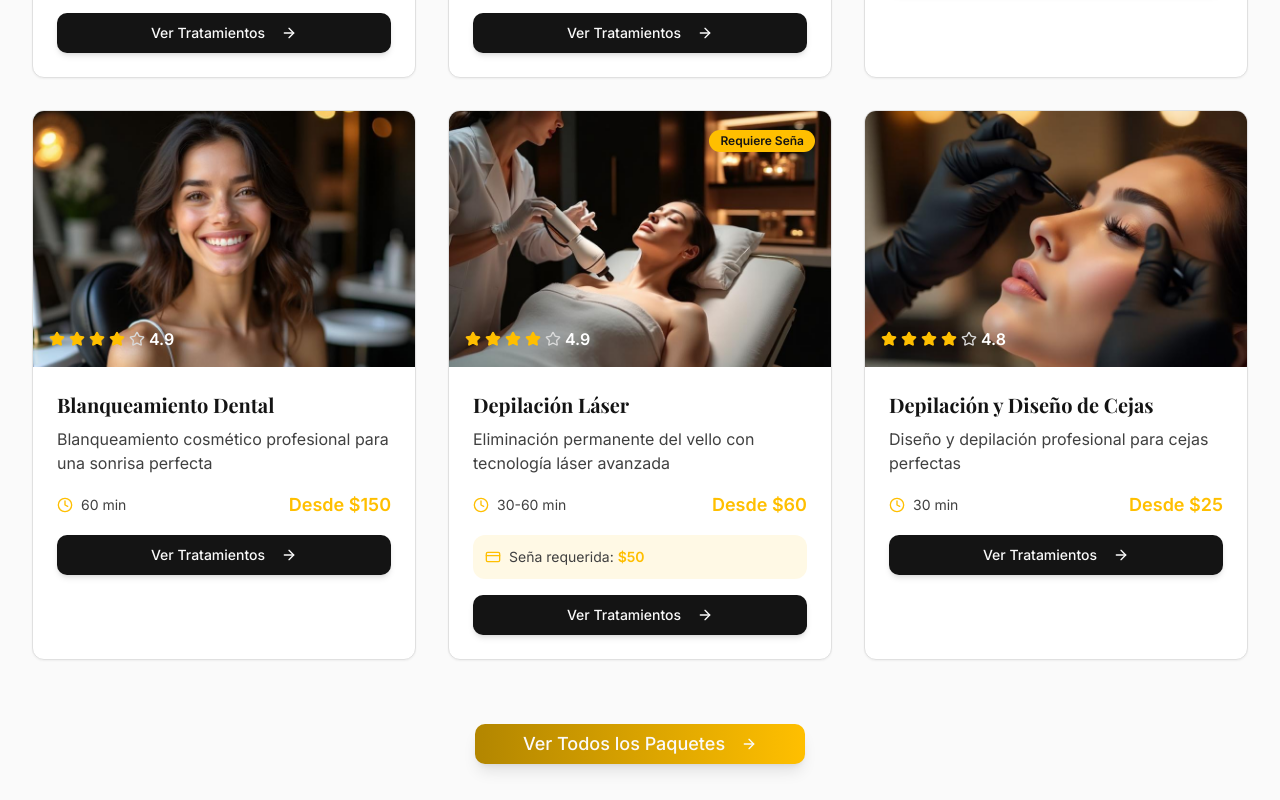
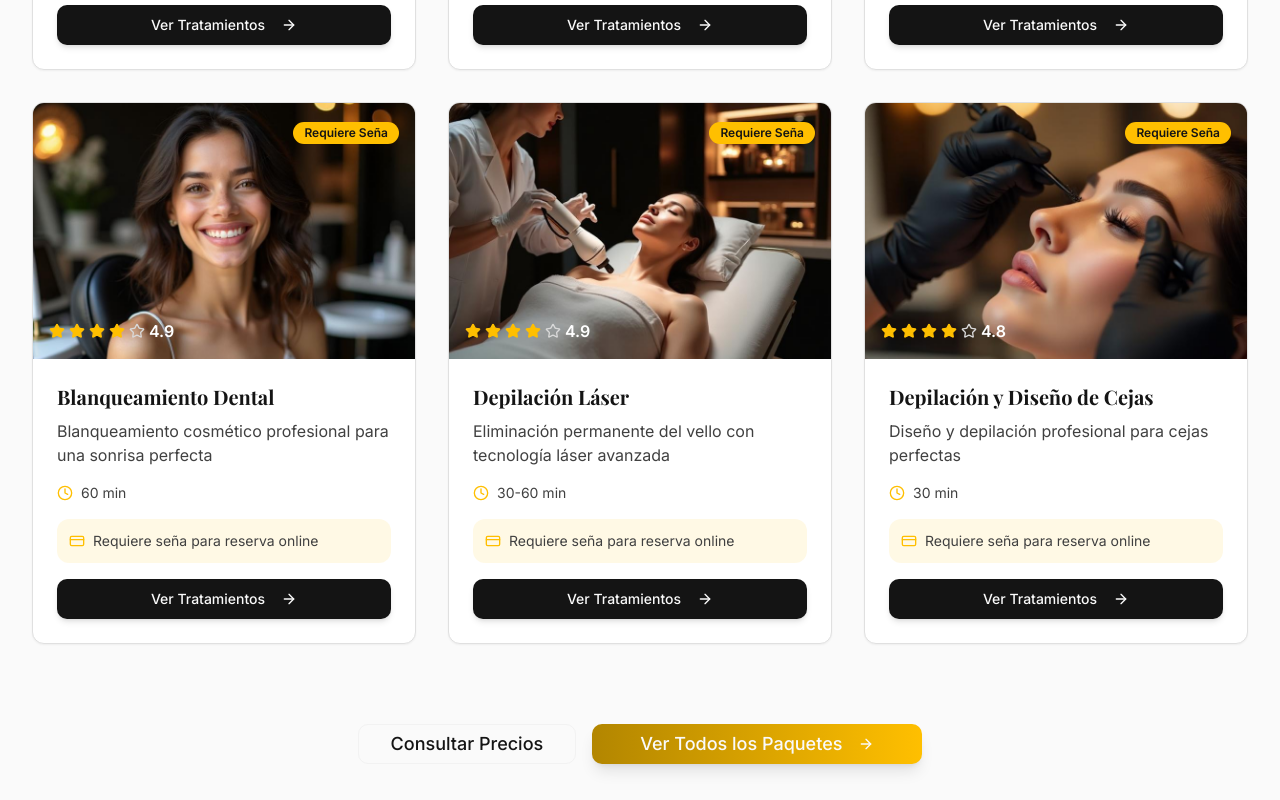
Before and after one commit to bertola40-star/astral-beauty-bookings, a React (Vite) app: page / in a window 1280 px wide. Shown: the part 1660-2460 px from the top of the page. Built offline with nearby package versions, Linux system fonts and the light colour scheme.

Commit message:
Fix: Remove prices and add deposit
The prices for services have been removed and will only be displayed upon request. All services now require a deposit when booked online.

```diff
--- a/src/components/BookingForm.tsx
+++ b/src/components/BookingForm.tsx
@@ -24,12 +24,12 @@ interface Service {
 }
 
 const services: Service[] = [
-  { id: 'microblading', name: 'Microblading', price: '$350-450', duration: '2-3h', requiresDeposit: true, depositAmount: '$100' },
-  { id: 'lip-tattoo', name: 'Tatuaje de Labios', price: '$300-400', duration: '2h', requiresDeposit: true, depositAmount: '$100' },
-  { id: 'facials', name: 'Faciales', price: '$80-120', duration: '60-90min', requiresDeposit: false },
-  { id: 'teeth-whitening', name: 'Blanqueamiento Dental', price: '$150-250', duration: '60min', requiresDeposit: false },
-  { id: 'laser-hair-removal', name: 'Depilación Láser', price: '$60-300', duration: '30-60min', requiresDeposit: true, depositAmount: '$50' },
-  { id: 'eyebrow-design', name: 'Diseño de Cejas', price: '$25-65', duration: '30min', requiresDeposit: false },
+  { id: 'microblading', name: 'Microblading', price: 'Consultar', duration: '2-3h', requiresDeposit: true, depositAmount: '$100' },
+  { id: 'lip-tattoo', name: 'Tatuaje de Labios', price: 'Consultar', duration: '2h', requiresDeposit: true, depositAmount: '$100' },
+  { id: 'facials', name: 'Faciales', price: 'Consultar', duration: '60-90min', requiresDeposit: true, depositAmount: '$25' },
+  { id: 'teeth-whitening', name: 'Blanqueamiento Dental', price: 'Consultar', duration: '60min', requiresDeposit: true, depositAmount: '$50' },
+  { id: 'laser-hair-removal', name: 'Depilación Láser', price: 'Consultar', duration: '30-60min', requiresDeposit: true, depositAmount: '$50' },
+  { id: 'eyebrow-design', name: 'Diseño de Cejas', price: 'Consultar', duration: '30min', requiresDeposit: true, depositAmount: '$15' },
 ];
 
 const timeSlots = [
@@ -121,7 +121,7 @@ const BookingForm = () => {
                           <div className="flex justify-between items-center w-full">
                             <span>{service.name}</span>
                             <span className="text-luxury-gold font-semibold ml-4">
-                              {service.price}
+                              Requiere seña
                             </span>
                           </div>
                         </SelectItem>
@@ -134,11 +134,9 @@ const BookingForm = () => {
                         <span className="text-sm text-elegant-gray">
                           Duración: {selectedServiceData.duration}
                         </span>
-                        {requiresDeposit && (
                         <Badge className="bg-luxury-gold text-primary">
                           Seña: {depositAmount}
                         </Badge>
-                        )}
                       </div>
                     </div>
                   )}
@@ -310,7 +308,7 @@ const BookingForm = () => {
                     <div className="flex justify-between items-center">
                       <span className="font-semibold">Precio:</span>
                       <span className="text-luxury-gold font-bold text-lg">
-                        {selectedServiceData.price}
+                        A consultar
                       </span>
                     </div>
                     {selectedDate && (
@@ -325,8 +323,6 @@ const BookingForm = () => {
                         <span>{selectedTime}</span>
                       </div>
                     )}
-                    {requiresDeposit && (
-                      <>
                     <Separator />
                     <div className="bg-luxury-gold/10 p-4 rounded-lg">
                       <div className="flex items-center space-x-2 mb-2">
@@ -336,7 +332,7 @@ const BookingForm = () => {
                         </span>
                       </div>
                       <p className="text-sm text-elegant-gray mb-2">
-                            Este servicio requiere una seña de {depositAmount} para confirmar la cita.
+                        Todos los servicios con reserva online requieren una seña de {depositAmount} para confirmar la cita.
                       </p>
                       <div className="flex justify-between items-center">
                         <span className="font-semibold">Seña:</span>
@@ -345,8 +341,6 @@ const BookingForm = () => {
                         </span>
                       </div>
                     </div>
-                      </>
-                    )}
                   </div>
                 ) : (
                   <p className="text-elegant-gray text-center py-8">
--- a/src/components/Services.tsx
+++ b/src/components/Services.tsx
@@ -96,7 +96,8 @@ const services: Service[] = [
     description: 'Tratamientos faciales personalizados para todo tipo de piel',
     price: 'Desde $80',
     duration: '60-90 min',
-    requiresDeposit: false,
+    requiresDeposit: true,
+    depositAmount: '$25',
     rating: 4.8,
     treatments: [
       {
@@ -129,7 +130,8 @@ const services: Service[] = [
     description: 'Blanqueamiento cosmético profesional para una sonrisa perfecta',
     price: 'Desde $150',
     duration: '60 min',
-    requiresDeposit: false,
+    requiresDeposit: true,
+    depositAmount: '$50',
     rating: 4.9,
     treatments: [
       {
@@ -189,7 +191,8 @@ const services: Service[] = [
     description: 'Diseño y depilación profesional para cejas perfectas',
     price: 'Desde $25',
     duration: '30 min',
-    requiresDeposit: false,
+    requiresDeposit: true,
+    depositAmount: '$15',
     rating: 4.8,
     treatments: [
       {
@@ -219,6 +222,7 @@ const services: Service[] = [
 
 const Services = () => {
   const [selectedService, setSelectedService] = useState<Service | null>(null);
+  const [showPrices, setShowPrices] = useState(false);
 
   return (
     <section id="servicios" className="py-20 bg-soft-white">
@@ -285,19 +289,19 @@ const Services = () => {
                         <Clock className="h-4 w-4 text-luxury-gold" />
                         <span className="text-sm text-elegant-gray">{service.duration}</span>
                       </div>
+                      {showPrices && (
                         <div className="text-lg font-bold text-luxury-gold">
                           {service.price}
                         </div>
+                      )}
                     </div>
 
-                    {service.requiresDeposit && (
                     <div className="flex items-center space-x-2 mb-4 p-3 bg-luxury-gold/10 rounded-lg">
                       <CreditCard className="h-4 w-4 text-luxury-gold" />
                       <span className="text-sm text-elegant-gray">
-                          Seña requerida: <span className="font-semibold text-luxury-gold">{service.depositAmount}</span>
+                        Requiere seña para reserva online
                       </span>
                     </div>
-                    )}
 
                     <Button className="w-full btn-elegant group">
                       Ver Tratamientos
@@ -328,16 +332,16 @@ const Services = () => {
                           <span>Duración:</span>
                           <span className="font-semibold">{service.duration}</span>
                         </div>
+                        {showPrices && (
                           <div className="flex justify-between">
                             <span>Precio base:</span>
                             <span className="font-semibold text-luxury-gold">{service.price}</span>
                           </div>
-                        {service.requiresDeposit && (
+                        )}
                         <div className="flex justify-between">
-                            <span>Seña requerida:</span>
-                            <span className="font-semibold text-luxury-gold">{service.depositAmount}</span>
+                          <span>Reserva online:</span>
+                          <span className="font-semibold text-luxury-gold">Requiere seña</span>
                         </div>
-                        )}
                         <div className="flex justify-between">
                           <span>Calificación:</span>
                           <div className="flex items-center space-x-1">
@@ -367,9 +371,11 @@ const Services = () => {
                               <Clock className="h-4 w-4 text-luxury-gold" />
                               <span className="text-sm">{treatment.duration}</span>
                             </div>
+                            {showPrices && (
                               <div className="font-bold text-luxury-gold">
                                 {treatment.price}
                               </div>
+                            )}
                           </div>
                           <div className="space-y-1">
                             {treatment.features.map((feature, featureIndex) => (
@@ -392,8 +398,15 @@ const Services = () => {
           ))}
         </div>
 
-        {/* Call to Action */}
-        <div className="text-center mt-16">
+        {/* Price Toggle & Call to Action */}
+        <div className="text-center mt-16 space-y-4">
+          <Button
+            onClick={() => setShowPrices(!showPrices)}
+            variant="outline"
+            className="text-lg px-8 py-3 mr-4"
+          >
+            {showPrices ? 'Ocultar Precios' : 'Consultar Precios'}
+          </Button>
           <Button className="btn-luxury text-lg px-12 py-4">
             Ver Todos los Paquetes
             <ArrowRight className="ml-2 h-5 w-5" />
```
Lines whose indentation alone changed are shown as unchanged.
